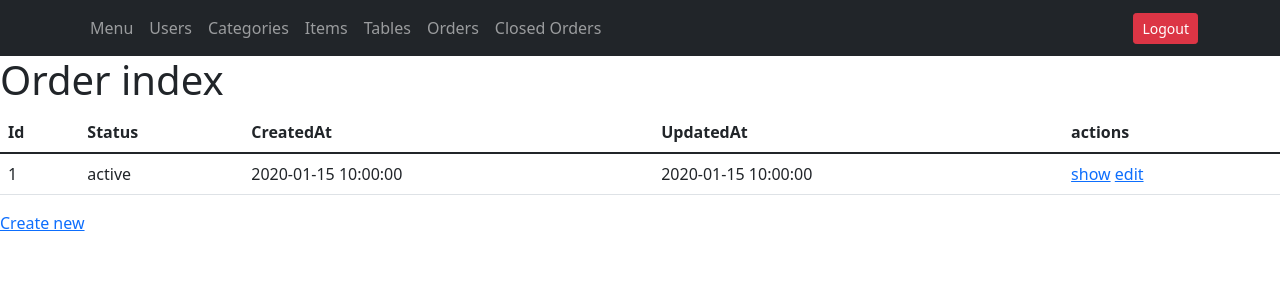
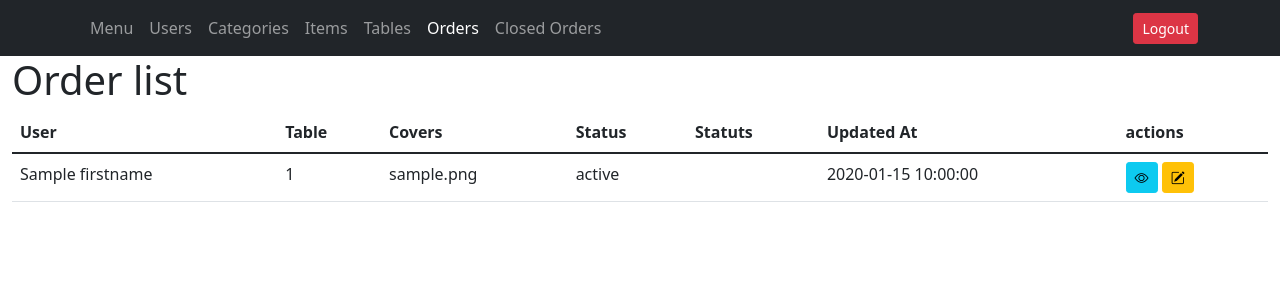
Before and after one commit to CAndresFernandez/OrderPOS-back, a Symfony app: template templates/back/order/list.html.twig in a window 1280 px wide. Shown: the top 300 px of the page. Run offline with Twig, Linux system fonts and the light colour scheme; the template is opened without the code that fills it: most values are stand-ins (such as "Sample title", 1, 10 or a date in 2020); some libraries are stand-ins or nearby versions.

Commit message:
Done - Modify Twig and TODO if for the created at

```diff
--- a/templates/back/order/edit.html.twig
+++ b/templates/back/order/edit.html.twig
@@ -7,7 +7,7 @@
 
     {{ include('back/order/_form.html.twig', {'button_label': 'Update'}) }}
 
-    <a href="{{ path('app_back_order_index') }}">back to list</a>
+    <a href="{{ path('app_back_order_list') }}">back to list</a>
 
     {{ include('back/order/_delete_form.html.twig') }}
 {% endblock %}
--- a/templates/back/order/list.html.twig
+++ b/templates/back/order/list.html.twig
@@ -1,30 +1,48 @@
 {% extends 'base.html.twig' %}
 
-{% block title %}Order index{% endblock %}
-
+{% block title %}Order list{% endblock %}
+{% block orderActive %}
+  active
+{% endblock %}
 {% block body %}
-    <h1>Order index</h1>
+<div class="container-fluid">
+    <h1>Order list</h1>
+    {# <a href="{{ path('app_back_order_new') }}"><button type="button" class="btn btn-primary mb-3 bi bi-plus-lg"></button></a> #}
 
     <table class="table">
         <thead>
             <tr>
-                <th>Id</th>
+                <th>User</th>
+                <th>Table</th>
+                <th>Covers</th>
                 <th>Status</th>
-                <th>CreatedAt</th>
-                <th>UpdatedAt</th>
+                <th>Statuts</th>
+                <th>Updated At</th>
                 <th>actions</th>
             </tr>
         </thead>
         <tbody>
         {% for order in orders %}
             <tr>
-                <td>{{ order.id }}</td>
+                <td>{{ order.user.firstname }}</td>
+                <td>{{ order.relatedTable.number }}</td>
+                <td>{{ order.relatedTable.covers }}</td>
+                {# <td>{{ order.orderItems.id }}</td> #}
                 <td>{{ order.status }}</td>
-                <td>{{ order.createdAt ? order.createdAt|date('Y-m-d H:i:s') : '' }}</td>
+                <td>
+                    {% if order.status == 0 %}
+                        En commande
+                    {% elseif order.status == 1 %}
+                        En préparation
+                    {% elseif order.status == 2 %}
+                        En attente de paiement
+                    {% endif %}
+                </td>
                 <td>{{ order.updatedAt ? order.updatedAt|date('Y-m-d H:i:s') : '' }}</td>
+
                 <td>
-                    <a href="{{ path('app_back_order_show', {'id': order.id}) }}">show</a>
-                    <a href="{{ path('app_back_order_edit', {'id': order.id}) }}">edit</a>
+                <a href="{{ path('app_api_order_status', { id: order.id }) }}"><button type="button" class="btn btn-info btn-sm bi bi-eye"></button></a>
+                <a href="{{ path('app_back_order_edit', { id: order.id }) }}"><button type="button" class="btn btn-warning btn-sm bi bi-pencil-square"></button></a>
                 </td>
             </tr>
         {% else %}
@@ -34,6 +52,5 @@
         {% endfor %}
         </tbody>
     </table>
-
-    <a href="{{ path('app_back_order_new') }}">Create new</a>
+</div>
 {% endblock %}
--- a/templates/back/order/new.html.twig
+++ b/templates/back/order/new.html.twig
@@ -7,5 +7,5 @@
 
     {{ include('back/order/_form.html.twig') }}
 
-    <a href="{{ path('app_back_order_index') }}">back to list</a>
+    <a href="{{ path('app_back_order_list') }}">back to list</a>
 {% endblock %}
```
Also changed, not shown: src/Controller/Back/OrderController.php (+17 -17 lines), templates/back/order/show.html.twig (+17 -3 lines).
